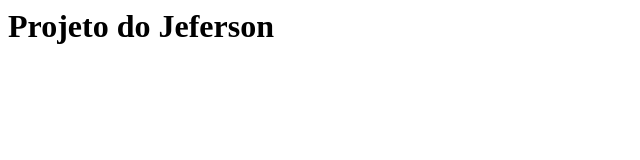
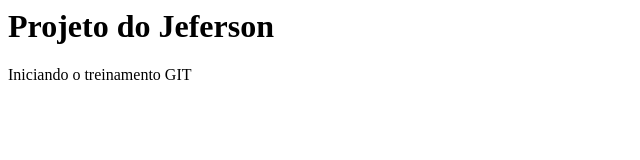
Before and after one commit to jsistox/meu-site, a plain HTML site: page index.html in a window 1280 px wide. Shown: the whole page, without its empty margins (0-640 px from the left). Drawn offline with Linux system fonts and the light colour scheme.

Commit message:
paragrafo adicionado

```diff
--- a/index.html
+++ b/index.html
@@ -4,5 +4,6 @@
 
     <body>
         <h1>Projeto do Jeferson</h1>
+        <p>Iniciando o treinamento GIT</p>
     </body>
 </html>
```
